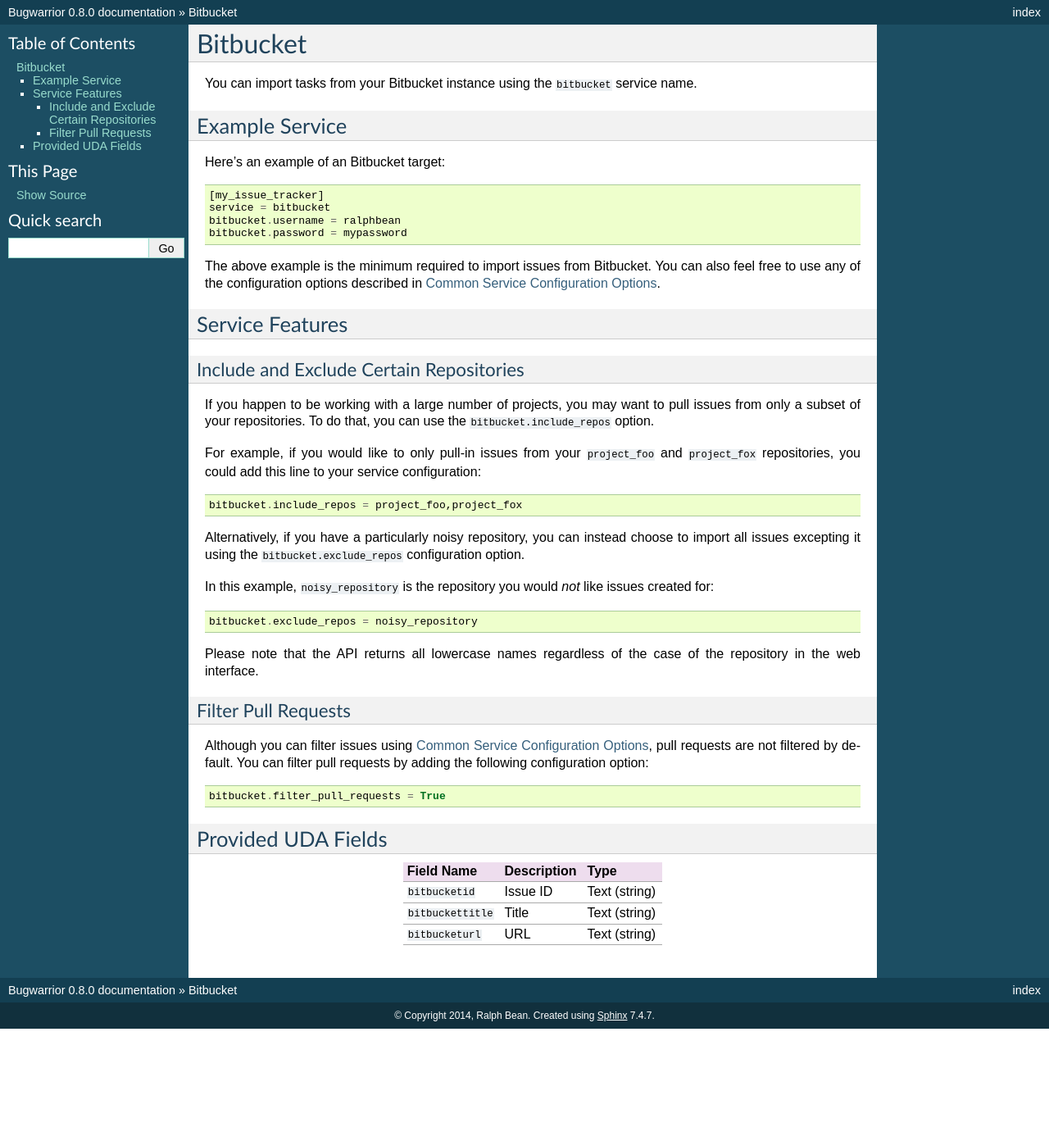
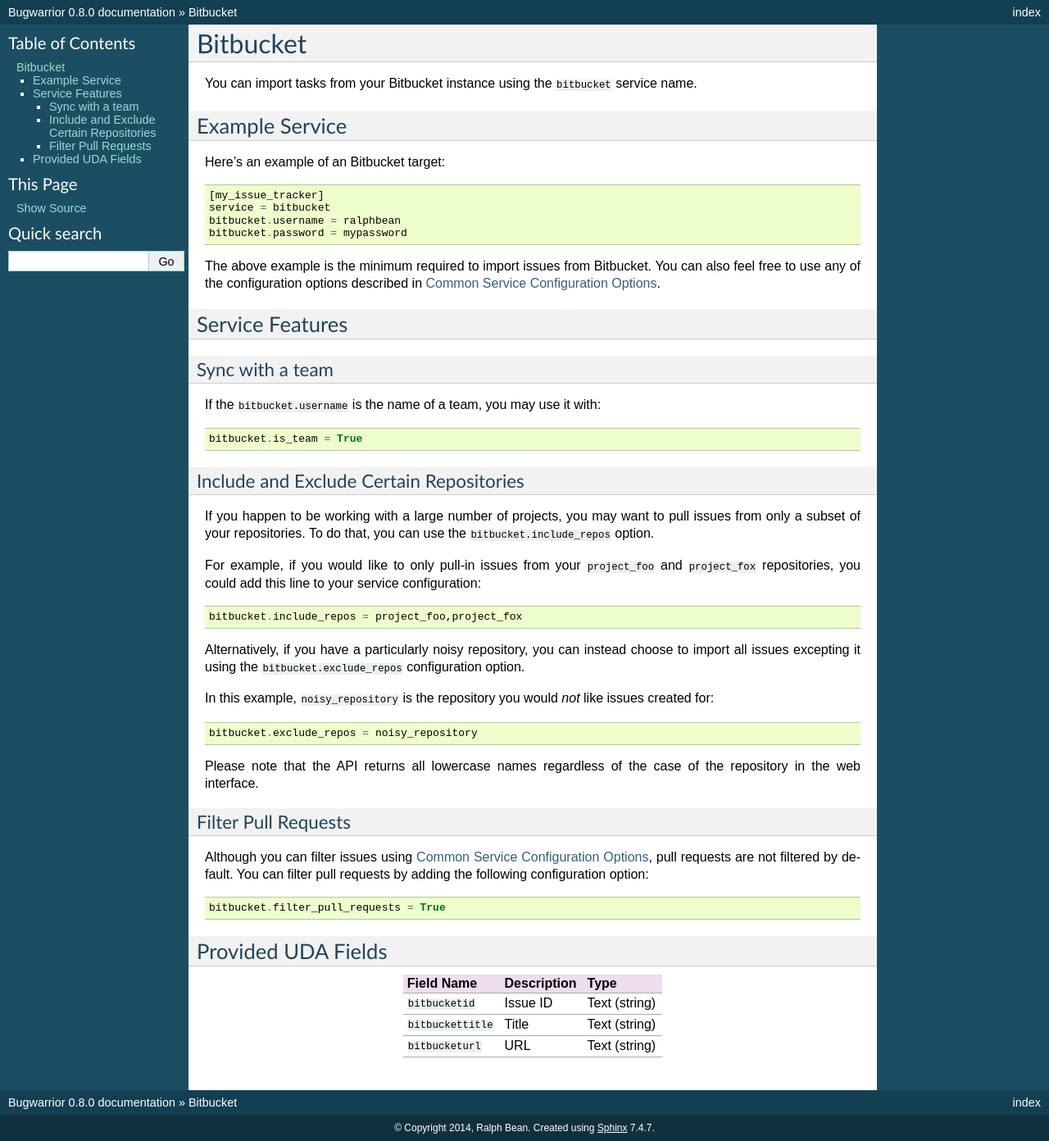
Before and after one commit to GothenburgBitFactory/bugwarrior, a Sphinx documentation site: the page built from bugwarrior/docs/services/bitbucket.rst, in a window 1280 px wide. Shown: the whole page at 82% size. Built offline with Sphinx 7.4.7, drawn with Linux system fonts in a browser that asks for light colours; pages that are not in the unit, such as notebooks, are missing from menus; before the commit the page ends 1255 px from its top, so only the background shows below that.

Commit message:
WIP: bitbucket: support teams

```diff
--- a/bugwarrior/docs/services/bitbucket.rst
+++ b/bugwarrior/docs/services/bitbucket.rst
@@ -20,6 +20,13 @@
 
 Service Features
 ----------------
+
+Sync with a team
+++++++++++++++++
+
+If the ``bitbucket.username`` is the name of a team, you may use it with::
+
+    bitbucket.is_team = True
 
 Include and Exclude Certain Repositories
 ++++++++++++++++++++++++++++++++++++++++
```
Also changed, not shown: 1 other file.
